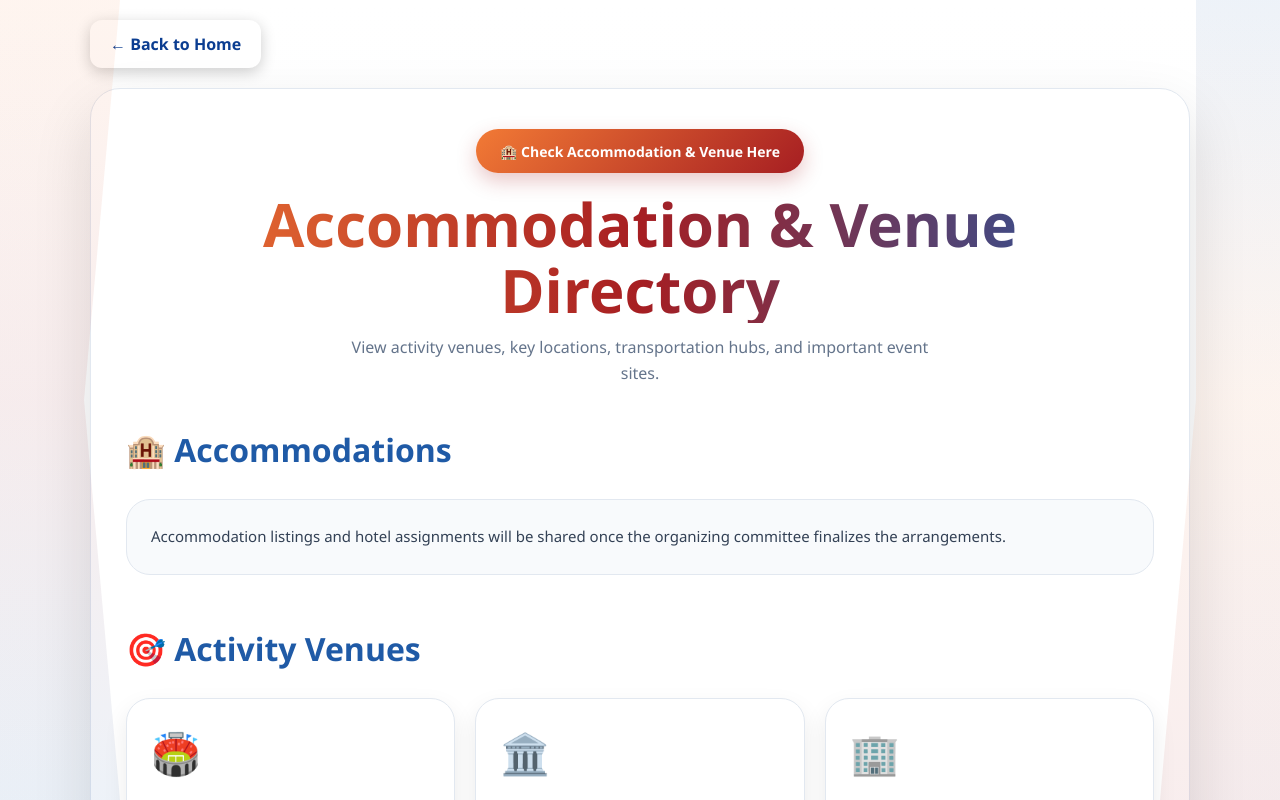
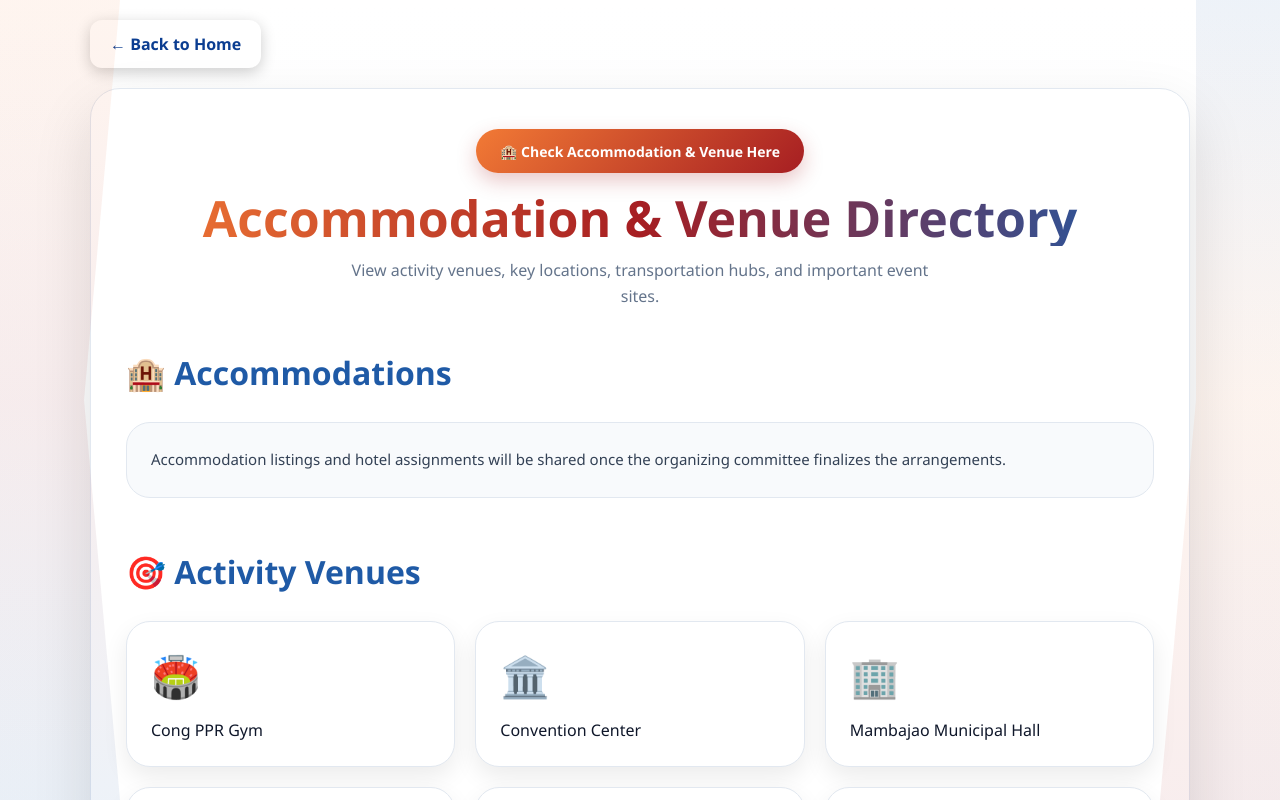
Before and after one commit to kpcanghagas-03/isla-transpo, a Next.js app: page /feedback in a window 1280 px wide. Shown: the top 800 px of the page. Built offline with nearby package versions, Linux system fonts and the light colour scheme.

Commit message:
adjusted size font

```diff
--- a/app/feedback/page.tsx
+++ b/app/feedback/page.tsx
@@ -181,8 +181,8 @@
         "linear-gradient(90deg,#F27A35,#A61E22,#1F5AA6)",
       WebkitBackgroundClip: "text",
       WebkitTextFillColor: "transparent",
-      fontSize: "clamp(30px, 7vw, 60px)",
-      fontWeight: "600",
+      fontSize: "clamp(25px, 6vw, 50px)",
+      fontWeight: "650",
       marginBottom: 12,
       lineHeight: 1.1,
     }}
```
